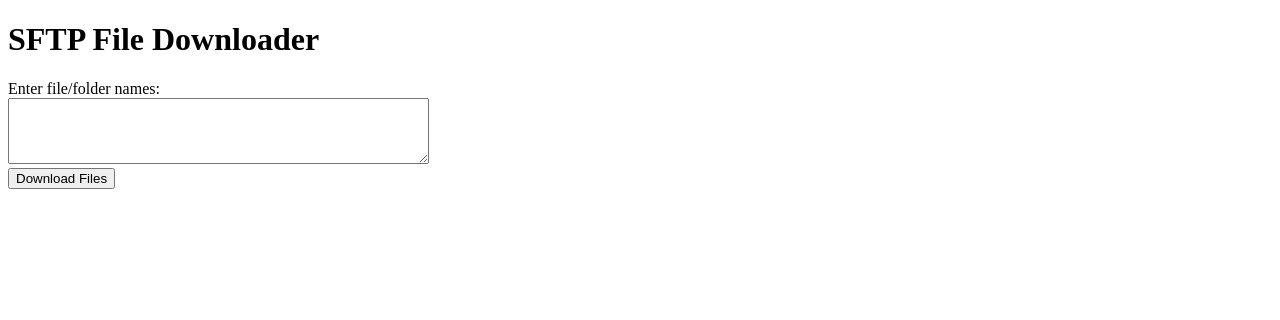
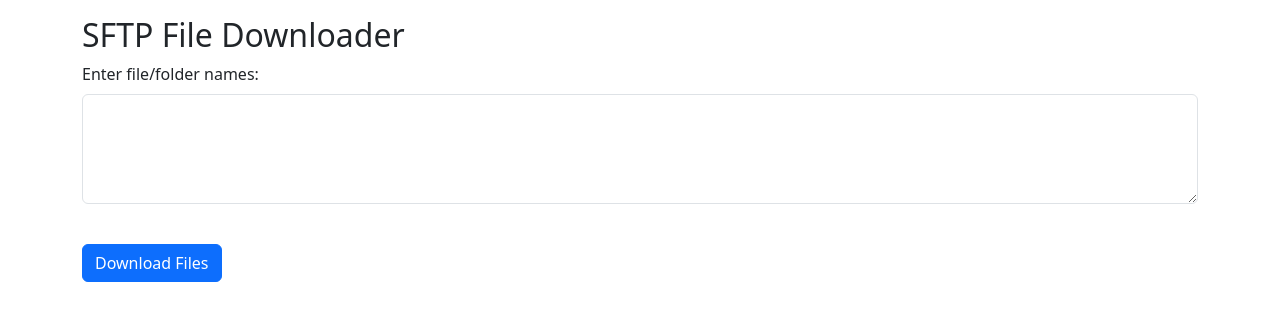
Before and after one commit to mhans003/sftp_client, a website: page public/index.html in a window 1280 px wide. Drawn offline with nearby package versions, Linux system fonts and the light colour scheme.

Commit message:
Added default Bootstrap styling to index page

```diff
--- a/public/index.html
+++ b/public/index.html
@@ -2,19 +2,37 @@
 <!DOCTYPE html>
 <html lang="en">
 <head>
-    <meta charset="UTF-8">
-    <meta name="viewport" content="width=device-width, initial-scale=1.0">
-    <title>SFTP File Downloader</title>
+  <meta charset="UTF-8">
+  <meta name="viewport" content="width=device-width, initial-scale=1.0">
+  <link href="https://cdn.jsdelivr.net/npm/bootstrap@5.3.3/dist/css/bootstrap.min.css" rel="stylesheet" integrity="sha384-QWTKZyjpPEjISv5WaRU9OFeRpok6YctnYmDr5pNlyT2bRjXh0JMhjY6hW+ALEwIH" crossorigin="anonymous">
+  <title>SFTP File Downloader</title>
 </head>
 <body>
-    <h1>SFTP File Downloader</h1>
-    <form id="fileForm" action="/download" method="post">
-        <label for="fileList">Enter file/folder names:</label><br>
-        <textarea id="fileList" name="fileList" rows="4" cols="50"></textarea><br>
-        <button type="submit">Download Files</button>
-    </form>
-    <div id="progressMessage"></div>
+  <div class="container">
+    <div class="row mt-3">
+      <div class="col-12">
+        <h1 class="h2">SFTP File Downloader</h1>
+      </div>
+    </div>
+    <div class="row">
+      <div class="col-12">
+        <form id="fileForm" action="/download" method="post">
+          <div class="mb-3">
+            <label for="fileList" class="form-label">Enter file/folder names:</label><br>
+            <textarea id="fileList" class="form-control" name="fileList" rows="4" cols="50"></textarea><br>
+          </div>
+          <button class="btn btn-primary" type="submit">Download Files</button>
+        </form>
+      </div>
+    </div>
+    <div class="row mt-2">
+      <div class="col-12">
+        <p id="progressMessage" class="text-secondary"></p>
+      </div>
+    </div>
+  </div>
 
+    <script src="https://cdn.jsdelivr.net/npm/bootstrap@5.3.3/dist/js/bootstrap.bundle.min.js" integrity="sha384-YvpcrYf0tY3lHB60NNkmXc5s9fDVZLESaAA55NDzOxhy9GkcIdslK1eN7N6jIeHz" crossorigin="anonymous"></script>
     <script>
         // Intercept form submission to handle response
         document.getElementById("fileForm").addEventListener("submit", function(event) {
```
